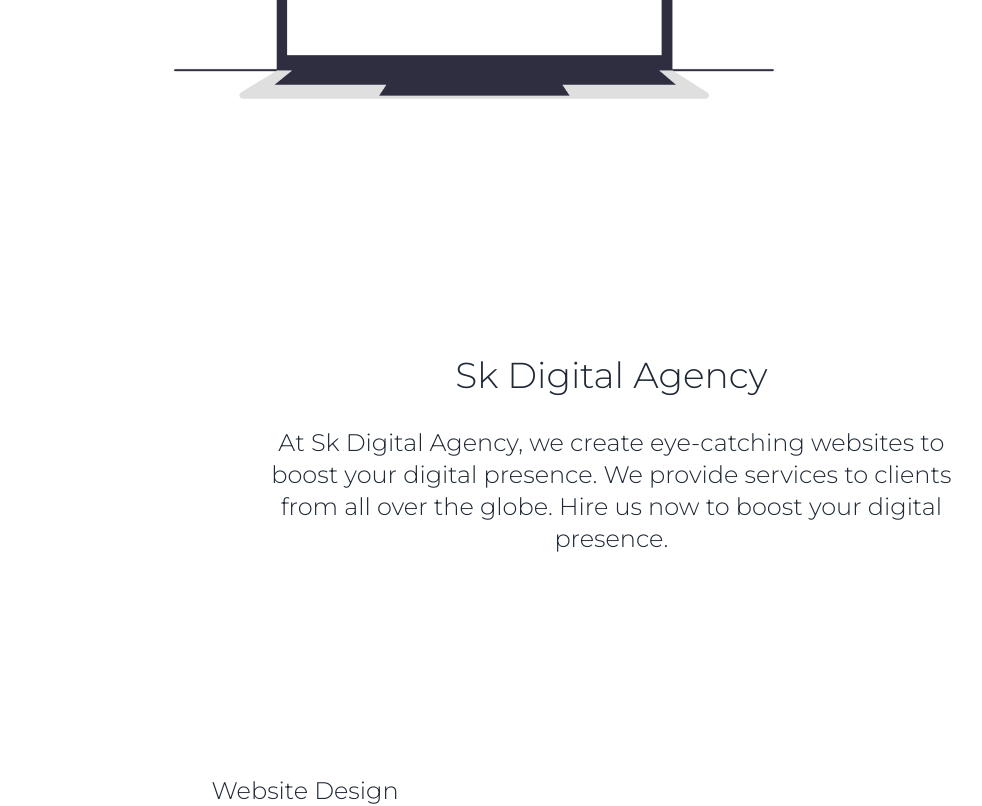
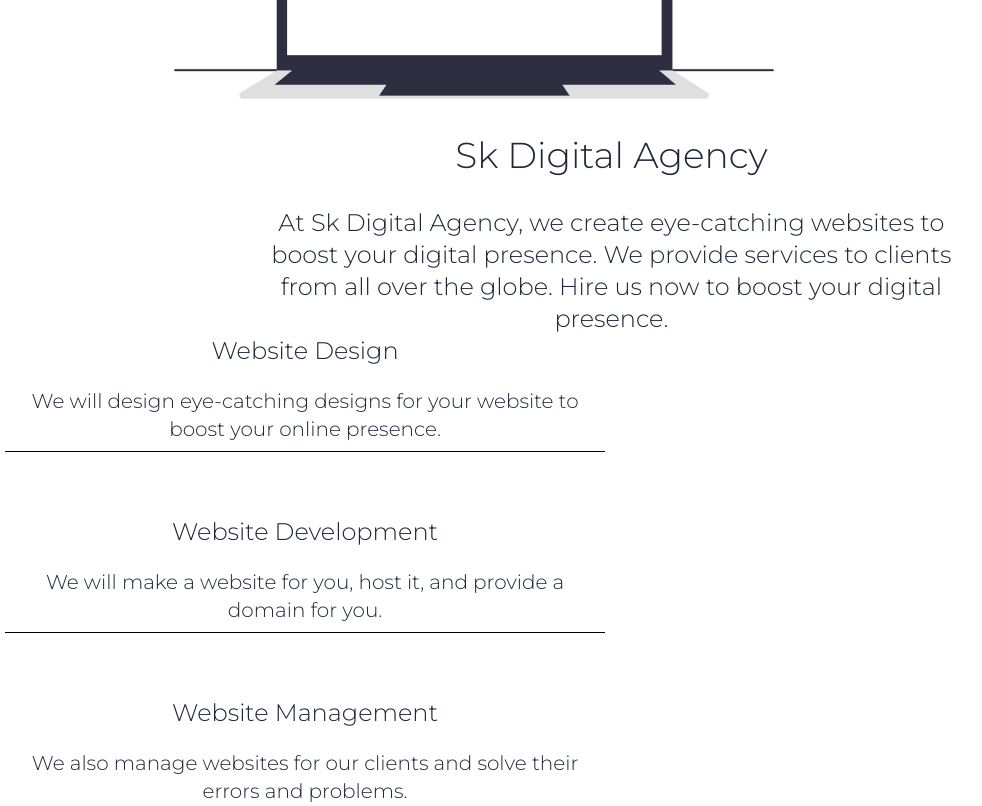
Before and after one commit to sameerkarki/SkAgency, a Next.js app: page / in a window 1280 px wide. Shown: the part 720-1526 px from the top of the page, without its empty margins (166-1148 px from the left). Built offline with nearby package versions, Linux system fonts and the light colour scheme.

Commit message:
Update page.js

```diff
--- a/app/page.js
+++ b/app/page.js
@@ -96,7 +96,7 @@ export default function Home() {
         <Image src={ill} width={600} className="image" alt="image"/>
       </section>
 
-      <section  data-scroll data-scroll-speed="0.1" id="about" className="about  2xl:min-h-[50vh]  min-h-[80vh] flex  flex-col md:flex-row justify-evenly items-center text-center">
+      <section  data-scroll data-scroll-speed="0.1" id="about" className="about  flex  flex-col md:flex-row justify-evenly items-center text-center">
         <div className="left">
           <h2 className="about-text dot text-3xl font-semibold">About</h2>
         </div>
```
